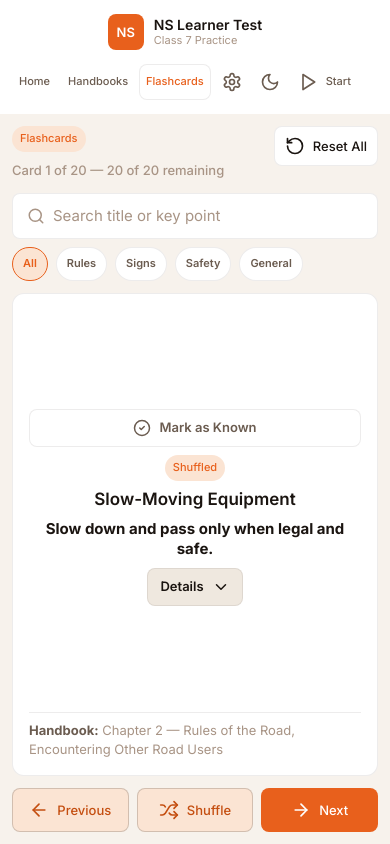
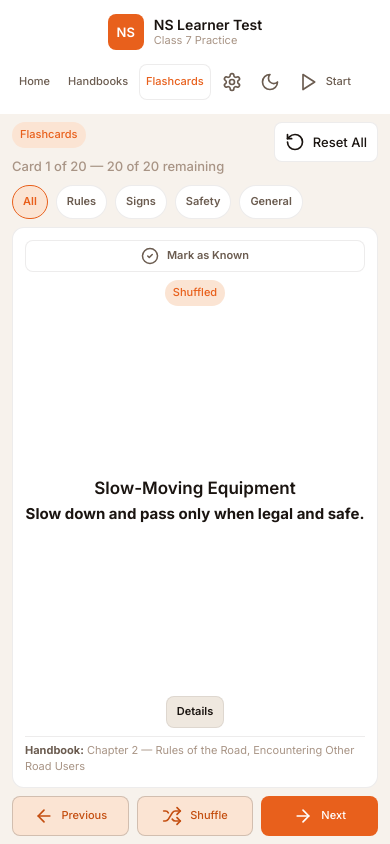
Before and after one commit to muknan/NS-Learners, a Next.js app: page /flashcards in a window 390 px wide. Built offline with nearby package versions, Linux system fonts and the light colour scheme.

Commit message:
Fix flashcard mobile details and icon hydration

```diff
--- a/src/components/flashcards/FlashcardsClient.tsx
+++ b/src/components/flashcards/FlashcardsClient.tsx
@@ -1,20 +1,13 @@
 'use client';
 
-import {
-  ArrowLeft,
-  ArrowRight,
-  CheckCircle2,
-  ChevronDown,
-  RotateCcw,
-  Search,
-  Shuffle,
-} from 'lucide-react';
+import { ArrowLeft, ArrowRight, CheckCircle2, RotateCcw, Shuffle } from 'lucide-react';
 import { useEffect, useMemo, useRef, useState } from 'react';
-import type { ChangeEvent } from 'react';
 import { FlashcardImage } from '@/components/flashcards/FlashcardImage';
 import { Badge } from '@/components/ui/Badge';
 import { Button } from '@/components/ui/Button';
 import { Card } from '@/components/ui/Card';
+import { Modal } from '@/components/ui/Modal';
+import { useMounted } from '@/hooks/useMounted';
 import { shuffleFlashcards } from '@/lib/flashcards';
 import type { Flashcard, FlashcardCategory } from '@/lib/flashcards.schema';
 
@@ -37,27 +30,17 @@ const categoryFilters: Array<{ label: string; value: CategoryFilter }> = [
 
 export function FlashcardsClient({ deck }: { deck: Flashcard[] }) {
   const allCards = useMemo(() => deck, [deck]);
+  const mounted = useMounted();
   const [sessionDeck, setSessionDeck] = useState<Flashcard[]>([]);
   const [index, setIndex] = useState(0);
   const [activeCategory, setActiveCategory] = useState<CategoryFilter>('all');
-  const [searchQuery, setSearchQuery] = useState('');
   const [knownIds, setKnownIds] = useState<Set<string>>(() => new Set());
-  const [isExpanded, setIsExpanded] = useState(false);
+  const [detailsOpen, setDetailsOpen] = useState(false);
   const [isHydrated, setIsHydrated] = useState(false);
 
-  const normalizedSearch = searchQuery.trim().toLowerCase();
   const filteredPool = useMemo(
-    () =>
-      allCards.filter((card) => {
-        const matchesCategory = activeCategory === 'all' || card.category === activeCategory;
-        const matchesSearch =
-          normalizedSearch.length === 0 ||
-          card.title.toLowerCase().includes(normalizedSearch) ||
-          (card.keyPoint?.toLowerCase().includes(normalizedSearch) ?? false);
-
-        return matchesCategory && matchesSearch;
-      }),
-    [activeCategory, allCards, normalizedSearch],
+    () => allCards.filter((card) => activeCategory === 'all' || card.category === activeCategory),
+    [activeCategory, allCards],
   );
 
   const safeIndex = sessionDeck.length === 0 ? 0 : Math.min(index, sessionDeck.length - 1);
@@ -92,7 +75,7 @@ export function FlashcardsClient({ deck }: { deck: Flashcard[] }) {
   function shuffleDeck(): void {
     setSessionDeck(drawSession(filteredPool, Date.now()));
     setIndex(0);
-    setIsExpanded(false);
+    setDetailsOpen(false);
   }
 
   const actionsRef = useRef({
@@ -123,7 +106,7 @@ export function FlashcardsClient({ deck }: { deck: Flashcard[] }) {
 
     setSessionDeck(drawSession(filteredPool));
     setIndex(0);
-    setIsExpanded(false);
+    setDetailsOpen(false);
   }, [filteredPool, isHydrated]);
 
   useEffect(() => {
@@ -133,10 +116,6 @@ export function FlashcardsClient({ deck }: { deck: Flashcard[] }) {
 
     writePersistedFlashcardsState({ knownIds: knownIdList });
   }, [isHydrated, knownIdList]);
-
-  useEffect(() => {
-    setIsExpanded(false);
-  }, [currentCard?.id]);
 
   useEffect(() => {
     function handleKeyDown(event: KeyboardEvent): void {
@@ -180,11 +159,6 @@ export function FlashcardsClient({ deck }: { deck: Flashcard[] }) {
     setIndex(0);
   }
 
-  function handleSearchChange(event: ChangeEvent<HTMLInputElement>): void {
-    setSearchQuery(event.target.value);
-    setIndex(0);
-  }
-
   function toggleKnown(cardId: string): void {
     setKnownIds((current) => {
       const next = new Set(current);
@@ -203,9 +177,8 @@ export function FlashcardsClient({ deck }: { deck: Flashcard[] }) {
     setActiveCategory('all');
     setSessionDeck(drawSession(allCards, Date.now()));
     setIndex(0);
-    setIsExpanded(false);
+    setDetailsOpen(false);
     setKnownIds(new Set());
-    setSearchQuery('');
   }
 
   const controls = (
@@ -213,7 +186,13 @@ export function FlashcardsClient({ deck }: { deck: Flashcard[] }) {
       <Button
         aria-label="Previous flashcard"
         disabled={sessionDeck.length < 2}
-        icon={<ArrowLeft aria-hidden="true" />}
+        icon={
+          mounted ? (
+            <ArrowLeft aria-hidden="true" />
+          ) : (
+            <span className="icon-placeholder" aria-hidden="true" />
+          )
+        }
         onClick={goPrevious}
         tone="secondary"
       >
@@ -222,7 +201,13 @@ export function FlashcardsClient({ deck }: { deck: Flashcard[] }) {
       <Button
         aria-label="Shuffle flashcards"
         disabled={filteredPool.length < 2}
-        icon={<Shuffle aria-hidden="true" />}
+        icon={
+          mounted ? (
+            <Shuffle aria-hidden="true" />
+          ) : (
+            <span className="icon-placeholder" aria-hidden="true" />
+          )
+        }
         onClick={shuffleDeck}
         tone="secondary"
       >
@@ -231,7 +216,13 @@ export function FlashcardsClient({ deck }: { deck: Flashcard[] }) {
       <Button
         aria-label="Next flashcard"
         disabled={sessionDeck.length < 2}
-        icon={<ArrowRight aria-hidden="true" />}
+        icon={
+          mounted ? (
+            <ArrowRight aria-hidden="true" />
+          ) : (
+            <span className="icon-placeholder" aria-hidden="true" />
+          )
+        }
         onClick={goNext}
       >
         Next
@@ -254,7 +245,13 @@ export function FlashcardsClient({ deck }: { deck: Flashcard[] }) {
         </div>
         <Button
           aria-label="Reset flashcards"
-          icon={<RotateCcw aria-hidden="true" />}
+          icon={
+            mounted ? (
+              <RotateCcw aria-hidden="true" />
+            ) : (
+              <span className="icon-placeholder" aria-hidden="true" />
+            )
+          }
           onClick={resetAll}
           size="sm"
           tone="ghost"
@@ -264,18 +261,6 @@ export function FlashcardsClient({ deck }: { deck: Flashcard[] }) {
       </div>
 
       <div className="flashcard-toolbar" aria-label="Flashcard filters">
-        <label className="flashcard-search">
-          <Search aria-hidden="true" />
-          <span className="sr-only">Search flashcards</span>
-          <input
-            aria-label="Search flashcards by title or key point"
-            onChange={handleSearchChange}
-            placeholder="Search title or key point"
-            type="search"
-            value={searchQuery}
-          />
-        </label>
-
         <div className="flashcard-filter-list" aria-label="Category filters">
           {categoryFilters.map((filter) => (
             <button
@@ -310,38 +295,34 @@ export function FlashcardsClient({ deck }: { deck: Flashcard[] }) {
                 onClick={() => toggleKnown(currentCard.id)}
                 type="button"
               >
+                {mounted ? (
                   <CheckCircle2 aria-hidden="true" />
+                ) : (
+                  <span className="icon-placeholder" aria-hidden="true" />
+                )}
                 <span>{isCurrentKnown ? 'Known' : 'Mark as Known'}</span>
               </button>
 
               {isSubset ? <Badge tone="brand">Shuffled</Badge> : null}
 
+              <div className="flashcard-study-area">
                 <FlashcardImage card={currentCard} />
 
                 <div className="flashcard-copy">
                   <h1 id="flashcards-title">{currentCard.title}</h1>
-                <p className="flashcard-key-point">{currentCard.keyPoint ?? currentCard.summary}</p>
+                  <p className="flashcard-key-point">
+                    {currentCard.keyPoint ?? currentCard.summary}
+                  </p>
+                </div>
               </div>
 
-              <div className="flashcard-detail">
               <button
-                  aria-controls={`flashcard-summary-${currentCard.id}`}
-                  aria-expanded={isExpanded}
                 className="flashcard-detail__toggle"
-                  onClick={() => setIsExpanded((current) => !current)}
+                onClick={() => setDetailsOpen(true)}
                 type="button"
               >
                 <span>Details</span>
-                  <ChevronDown aria-hidden="true" />
               </button>
-                <div
-                  className="flashcard-summary"
-                  hidden={!isExpanded}
-                  id={`flashcard-summary-${currentCard.id}`}
-                >
-                  <p>{currentCard.summary}</p>
-                </div>
-              </div>
             </div>
 
             {currentCard.handbookSection ? (
@@ -353,12 +334,25 @@ export function FlashcardsClient({ deck }: { deck: Flashcard[] }) {
         ) : (
           <div className="flashcard-inner flashcard-inner--empty">
             <h1 id="flashcards-title">No flashcards found</h1>
-            <p>Try another category or search term.</p>
+            <p>Try another category.</p>
           </div>
         )}
       </Card>
 
       {controls}
+
+      {detailsOpen && currentCard ? (
+        <Modal title={`Details — ${currentCard.title}`} onClose={() => setDetailsOpen(false)}>
+          <div className="flashcard-modal-body">
+            <p>{currentCard.summary}</p>
+            {currentCard.handbookSection ? (
+              <p className="flashcard-modal-meta">
+                <strong>Handbook:</strong> {currentCard.handbookSection}
+              </p>
+            ) : null}
+          </div>
+        </Modal>
+      ) : null}
     </section>
   );
 }
--- /dev/null
+++ b/src/hooks/useMounted.ts
@@ -0,0 +1,9 @@
+import { useEffect, useState } from 'react';
+
+export function useMounted(): boolean {
+  const [mounted, setMounted] = useState(false);
+
+  useEffect(() => setMounted(true), []);
+
+  return mounted;
+}
--- a/src/styles/globals.css
+++ b/src/styles/globals.css
@@ -229,6 +229,13 @@ p {
   width: 20px;
   height: 20px;
   stroke-width: 2;
+}
+
+.icon-placeholder {
+  display: inline-block;
+  width: 20px;
+  height: 20px;
+  flex-shrink: 0;
 }
 
 .site-footer {
@@ -768,39 +775,11 @@ p {
   gap: 10px;
 }
 
-.flashcard-search {
-  display: flex;
-  min-height: 46px;
-  align-items: center;
-  gap: 10px;
-  border: 1px solid var(--color-border-default);
-  border-radius: var(--radius-control);
-  padding-inline: 14px;
-  background: var(--color-surface-card);
-  color: var(--color-text-muted);
-}
-
-.flashcard-search svg,
-.flashcard-known-toggle svg,
-.flashcard-detail__toggle svg {
+.flashcard-known-toggle svg {
   width: 18px;
   height: 18px;
   flex: 0 0 auto;
   stroke-width: 2;
-}
-
-.flashcard-search input {
-  width: 100%;
-  min-width: 0;
-  border: 0;
-  padding: 0;
-  background: transparent;
-  color: var(--color-text-primary);
-  outline: 0;
-}
-
-.flashcard-search input::placeholder {
-  color: var(--color-text-muted);
 }
 
 .flashcard-filter-list {
@@ -885,6 +864,17 @@ p {
   text-align: center;
 }
 
+.flashcard-study-area {
+  display: grid;
+  width: 100%;
+  min-height: 0;
+  flex: 1 1 auto;
+  align-content: center;
+  justify-items: center;
+  gap: var(--space-3);
+  overflow: visible;
+}
+
 .flashcard-image-wrapper {
   display: flex;
   width: 100%;
@@ -941,19 +931,10 @@ p {
   overflow-wrap: anywhere;
 }
 
-.flashcard-detail {
-  display: grid;
-  width: min(620px, 100%);
-  justify-items: center;
-  gap: 8px;
-  flex: 0 0 auto;
-  overflow: hidden;
-  min-height: 0;
-}
-
 .flashcard-detail__toggle {
   display: inline-flex;
   min-height: 38px;
+  flex: 0 0 auto;
   align-items: center;
   justify-content: center;
   gap: 8px;
@@ -966,30 +947,6 @@ p {
   font-weight: 600;
 }
 
-.flashcard-detail__toggle svg {
-  transition: transform 160ms ease;
-}
-
-.flashcard-detail__toggle[aria-expanded='true'] svg {
-  transform: rotate(180deg);
-}
-
-.flashcard-summary {
-  width: 100%;
-  max-height: min(160px, 20vh);
-  overflow-y: auto;
-  border: 1px solid var(--color-border-default);
-  border-radius: var(--radius-control);
-  padding: 12px 14px;
-  background: var(--color-surface-muted);
-  scrollbar-width: none;
-}
-
-.flashcard-summary::-webkit-scrollbar {
-  display: none;
-}
-
-.flashcard-summary p,
 .flashcard-inner--empty p {
   max-width: 62ch;
   margin: 0;
@@ -1695,6 +1652,27 @@ p {
   margin: 0;
   font-size: var(--text-16);
   line-height: 1.55;
+}
+
+.flashcard-modal-body {
+  display: grid;
+  gap: 12px;
+  padding: 14px;
+}
+
+.flashcard-modal-body p {
+  margin: 0;
+  color: var(--color-text-secondary);
+  font-size: var(--text-16);
+  line-height: 1.55;
+}
+
+.flashcard-modal-meta {
+  margin-block-start: 8px;
+  padding-top: 8px;
+  border-top: 1px solid var(--color-border-default);
+  color: var(--color-text-muted);
+  font-size: var(--text-12);
 }
 
 .explanation-modal__body small {
@@ -2531,6 +2509,11 @@ input[type='range'] {
 }
 
 @media (max-width: 640px) {
+  .flashcards-layout {
+    gap: var(--space-2);
+    padding-block: var(--space-2);
+  }
+
   .flashcards-heading {
     align-items: start;
     gap: var(--space-2);
@@ -2541,9 +2524,8 @@ input[type='range'] {
     padding-inline: 10px;
   }
 
-  .flashcard-toolbar,
-  .flashcard-search,
-  .flashcard-filter-list {
+  /* Remove the search-bar row space if any residual margin exists */
+  .flashcard-toolbar {
     gap: var(--space-2);
   }
 
@@ -2554,16 +2536,45 @@ input[type='range'] {
   }
 
   .flashcard-view {
+    padding: 12px;
     gap: var(--space-2);
-    padding: 16px;
+    overflow: hidden; /* Keep card itself from scrolling */
   }
 
   .flashcard-inner {
+    justify-content: flex-start; /* Stack from top instead of center-squeeze */
     gap: var(--space-2);
+    overflow: visible; /* Allow children to measure their natural height */
+  }
+
+  .flashcard-study-area {
+    gap: var(--space-2);
+  }
+
+  /* Let image grow into available flex space but never become microscopic */
+  .flashcard-image-wrapper {
+    min-height: 60px;
+    max-height: min(140px, 22vh);
+  }
+
+  .flashcard-image-wrapper img {
+    min-height: 40px;
+  }
+
+  /* Allow text to take natural height without clipping */
+  .flashcard-copy {
+    flex: 0 0 auto;
+    overflow: visible;
+    justify-items: center;
+    text-align: center;
+    gap: 6px;
   }
 
   .flashcard-known-toggle {
     width: 100%;
+    min-height: 32px;
+    padding-inline: 10px;
+    font-size: var(--text-12);
   }
 
   .flashcard-view h1 {
@@ -2574,12 +2585,25 @@ input[type='range'] {
   .flashcard-key-point {
     font-size: var(--font-size-md);
     line-height: 1.35;
-  }
-
-  .flashcard-summary p,
+    max-width: 100%;
+    overflow-wrap: break-word;
+  }
+
+  .flashcard-detail__toggle {
+    min-height: 32px;
+    padding-inline: 10px;
+    font-size: var(--text-12);
+  }
+
   .flashcard-inner--empty p,
   .flashcard-meta-bottom {
     font-size: var(--text-14);
+  }
+
+  .flashcard-meta-bottom {
+    width: 100%;
+    font-size: var(--text-12);
+    padding-top: 6px;
   }
 
   .flashcard-actions {
@@ -2591,9 +2615,10 @@ input[type='range'] {
   }
 
   .flashcard-actions .button {
-    min-height: 44px;
+    min-height: 40px;
     flex: 1 1 116px;
-    padding-inline: 10px;
+    padding-inline: 8px;
+    font-size: var(--text-12);
   }
 }
 
```
Also changed, not shown: src/components/layout/Header.tsx (+26 -3 lines). Lines whose indentation alone changed are shown as unchanged.
